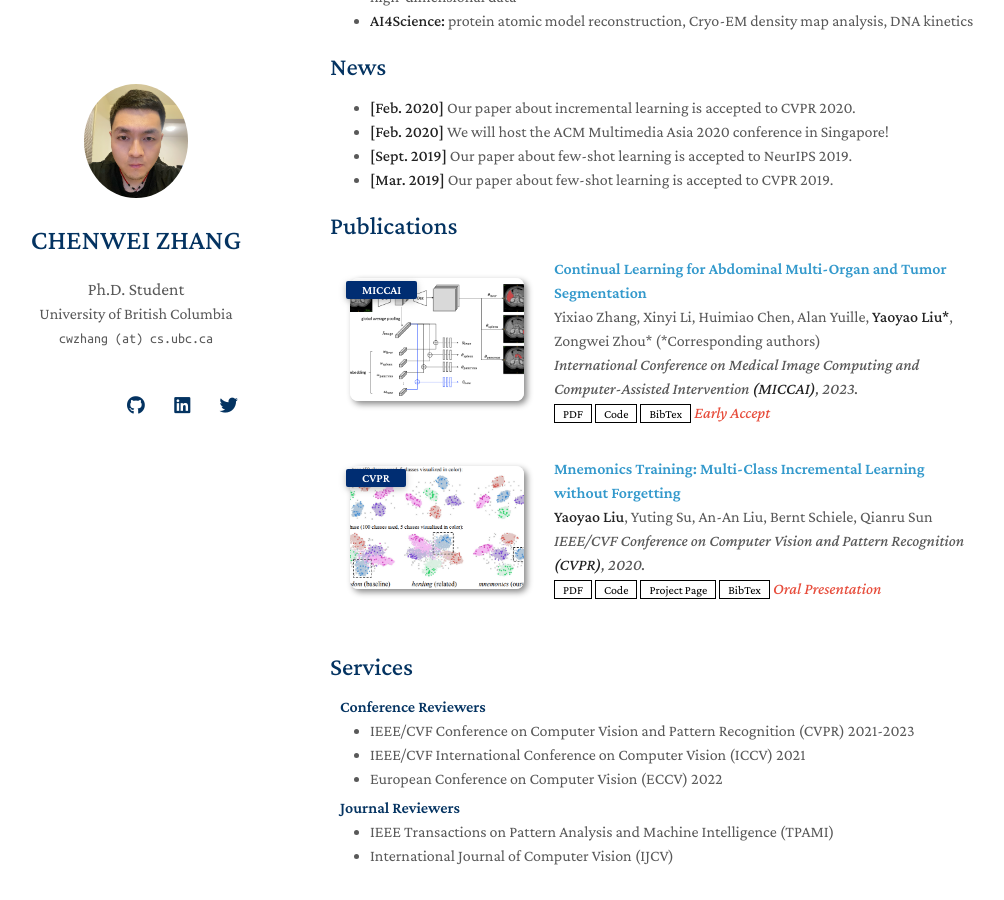
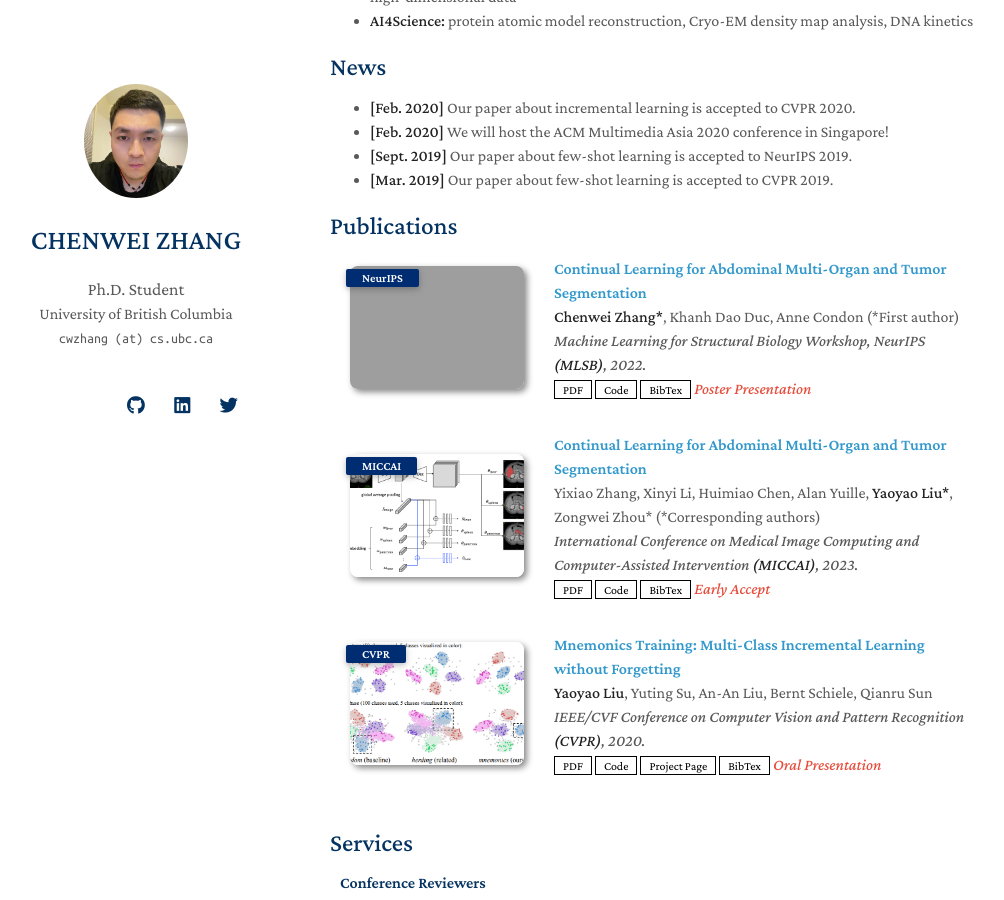
Before and after one commit to chenwei-zhang/chenwei-zhang.github.io, a Jekyll site: the page built from index.md, in a window 1280 px wide and 900 px high, scrolled down 398 px. Shown: the whole window, without its empty margins (140-1144 px from the left). Built offline with Jekyll 4.4.1, drawn with Linux system fonts in a browser that asks for light colours; nearby versions of some CDN libraries; a style sheet for code colours, icons or effects is not loaded; our own code applies the rules of GitHub Pages for plain Markdown files; grey boxes are pictures that could not be loaded.

Commit message:
Update publications.yml

```diff
--- a/_data/publications.yml
+++ b/_data/publications.yml
@@ -1,4 +1,15 @@
 main:
+
+  - title: Continual Learning for Abdominal Multi-Organ and Tumor Segmentation
+    authors: <strong>Chenwei Zhang*</strong>, Khanh Dao Duc, Anne Condon (*First author)
+    conference_short: NeurIPS
+    conference: Machine Learning for Structural Biology Workshop, NeurIPS <strong>(MLSB)</strong>, 2022.
+    pdf: https://www.mlsb.io/papers_2022/Visualizing_DNA_reaction_trajectories_with_deep_graph_embedding_approaches.pdf
+    code: https://github.com/chenwei-zhang/ViDa
+    bibtex: ./assets/bib/vida_mlsb2022.txt
+    image: ./assets/img/vida_mlsb.png
+    notes: Poster Presentation
+
 
   - title: Continual Learning for Abdominal Multi-Organ and Tumor Segmentation
     authors: Yixiao Zhang, Xinyi Li, Huimiao Chen, Alan Yuille, <strong>Yaoyao Liu*</strong>, Zongwei Zhou* (*Corresponding authors)
```
